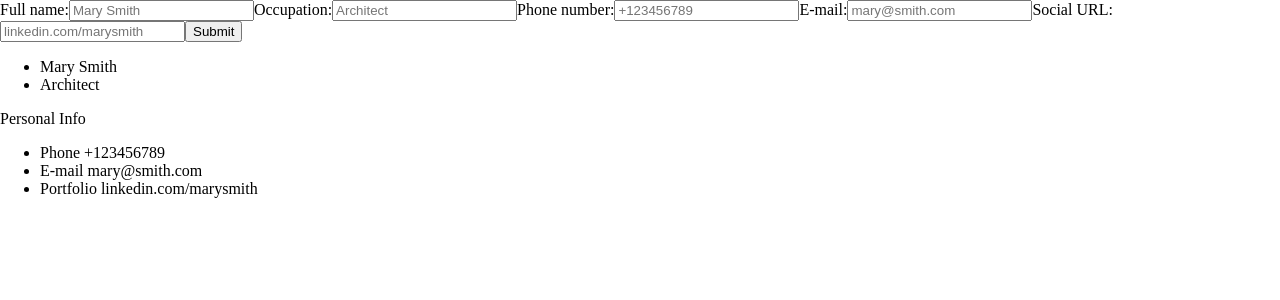
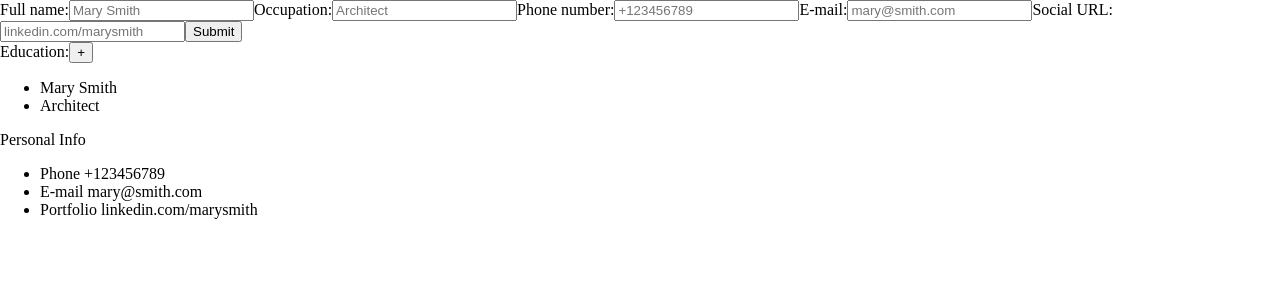
Before and after one commit to CriisMi/cv-project, a React (Create React App) app: page / in a window 1280 px wide. Shown: the top 300 px of the page. Built offline with nearby package versions, Linux system fonts and the light colour scheme.

Commit message:
Add education form

```diff
--- a/src/App.js
+++ b/src/App.js
@@ -1,5 +1,6 @@
 import { Component } from "react";
 import "./App.css";
+import Education from "./components/Education";
 import Form from "./components/Form";
 import Sidebar from "./components/Sidebar";
 
@@ -47,6 +48,7 @@ class App extends Component {
           {this.state.current.editing ? (
             <div>
               <Form {...this.state.data} onSubmit={this.getData} />
+              <Education />
             </div>
           ) : null}
         </div>
--- /dev/null
+++ b/src/components/Education.js
@@ -0,0 +1,34 @@
+import { Component } from "react";
+
+class Education extends Component {
+  constructor(props) {
+    super(props);
+
+    this.state = {
+      inputList: [],
+    };
+
+    this.onAddBtnClick = this.onAddBtnClick.bind(this);
+  }
+
+  onAddBtnClick(e) {
+    const inputList = this.state.inputList;
+    this.setState({
+      inputList: inputList.concat(<input key={inputList.length} />),
+    });
+  }
+
+  render() {
+    return (
+      <div>
+        <label>Education:</label>
+        {this.state.inputList}
+        <button type="addNew" onClick={this.onAddBtnClick}>
+          +
+        </button>
+      </div>
+    );
+  }
+}
+
+export default Education;
--- a/src/components/Form.js
+++ b/src/components/Form.js
@@ -1,5 +1,6 @@
 import { Component } from "react";
 import "../styles/Form.css";
+import Education from "./Education";
 
 class Form extends Component {
   constructor(props) {
```
